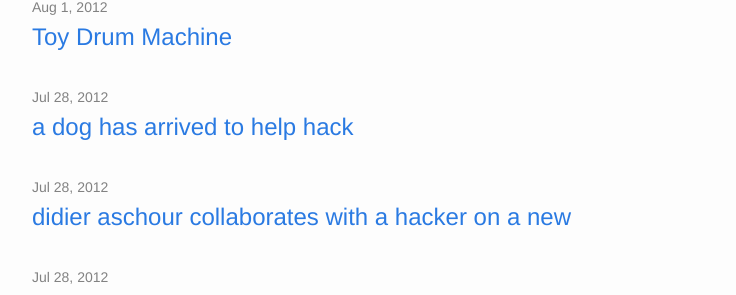
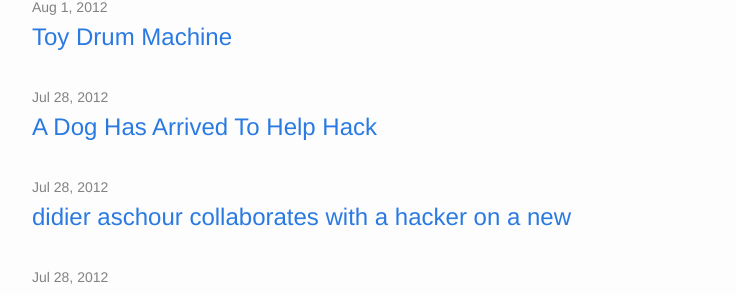
Before and after one commit to musichackathon/mmh_jekyll, a Jekyll site: the page built from blog.md, in a window 1280 px wide and 900 px high, scrolled down 4943 px. Shown: the part 147-442 px from the top of the window, without its empty margins (268-1004 px from the left). Built offline with Jekyll 4.4.1, drawn with Linux system fonts in a browser that asks for light colours.

Commit message:
Capitalize 2012-07-28

```diff
--- a/_posts/tumblr/2012-07-28-a-dog-has-arrived-to-help-hack.html
+++ b/_posts/tumblr/2012-07-28-a-dog-has-arrived-to-help-hack.html
@@ -1,6 +1,6 @@
 ---
 layout: post
-title: a dog has arrived to help hack
+title: A Dog Has Arrived To Help Hack
 date: '2012-07-28T15:42:38-04:00'
 tags: []
 redirect_from:
```
